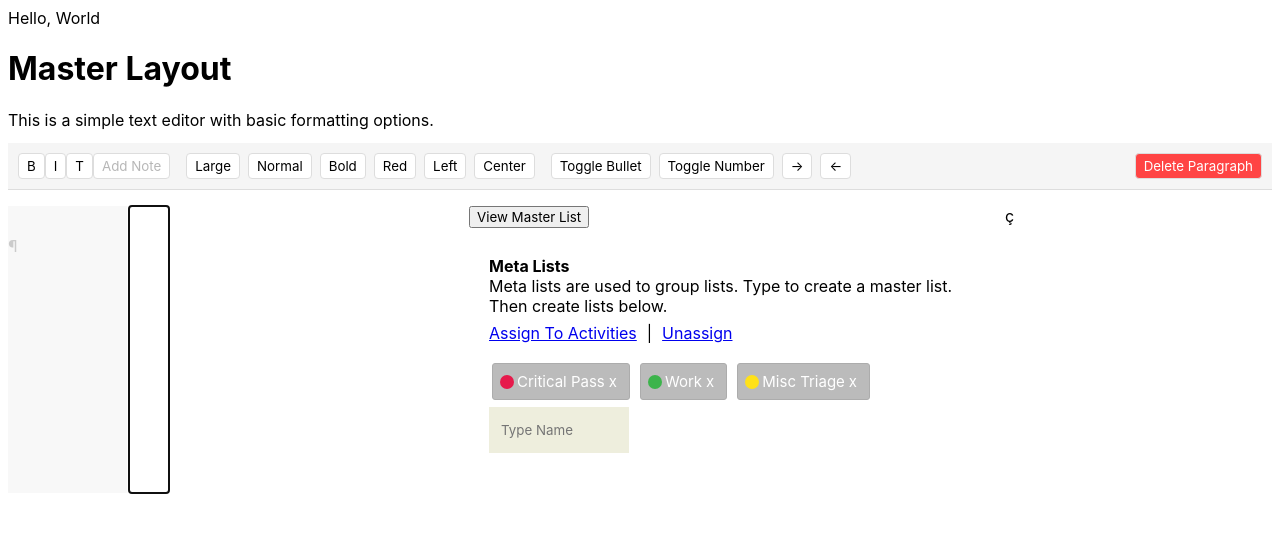
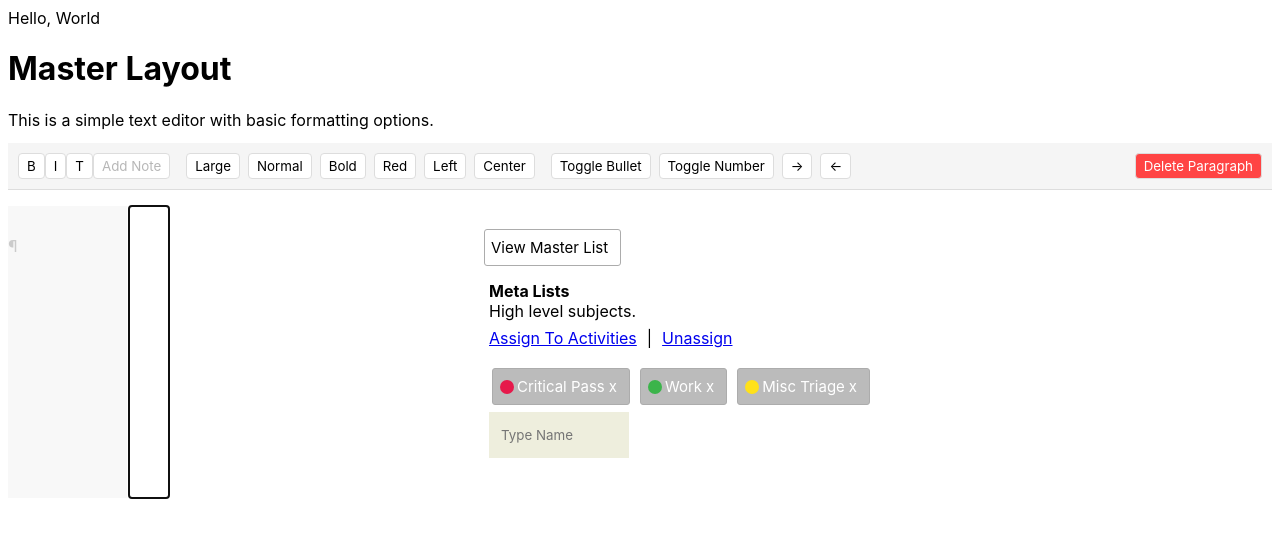
Before and after one commit to abf7d/master-list, an Angular app: page /master in a window 1280 px wide. Shown: the top 538 px of the page. Built offline with nearby package versions, Linux system fonts and the light colour scheme.

Commit message:
added global button styles and fixed styles

```diff
--- a/src/app/components/master-layout/master-layout.component.html
+++ b/src/app/components/master-layout/master-layout.component.html
@@ -70,7 +70,7 @@
     </div> -->
     <div class="tags">
         <app-meta-tags></app-meta-tags>
-    </div>ç
+    </div>
   </div>
 
 </div>
--- a/src/app/components/meta-tags/meta-tags.component.html
+++ b/src/app/components/meta-tags/meta-tags.component.html
@@ -1,9 +1,10 @@
-<button class="btn">View Master List</button>
+
 <div class="chart-options group">
+    <button class="tag-btn">View Master List</button>
     <app-tag-group
         *ngIf="isResourceView"
         title="Meta Lists"
-        description="Meta lists are used to group lists. Type to create a master list. Then create lists below."
+        description="High level subjects."
         [tags]="tagGroups.tags"
         (selectTag)="selectGroup($event)"
         (removeTag)="removeGroup($event)"
--- a/src/app/components/meta-tags/meta-tags.component.scss
+++ b/src/app/components/meta-tags/meta-tags.component.scss
@@ -1,3 +1,4 @@
+@import "../../styles/buttons.scss";
 cp-tag-selection {
     padding-top: 3px;
     display: block;
--- /dev/null
+++ b/src/app/styles/buttons.scss
@@ -0,0 +1,13 @@
+.tag-btn {
+    margin: 2px;
+    padding: 5px 12px 0 6px;
+    height: 37px;
+    border: 1px solid #acacac;
+    border-radius: 3px;
+    background: none;
+    margin: 5px;
+    font-size: 15px;
+    display: flex;
+    align-items: center;
+    padding-top: 0;
+}
```
